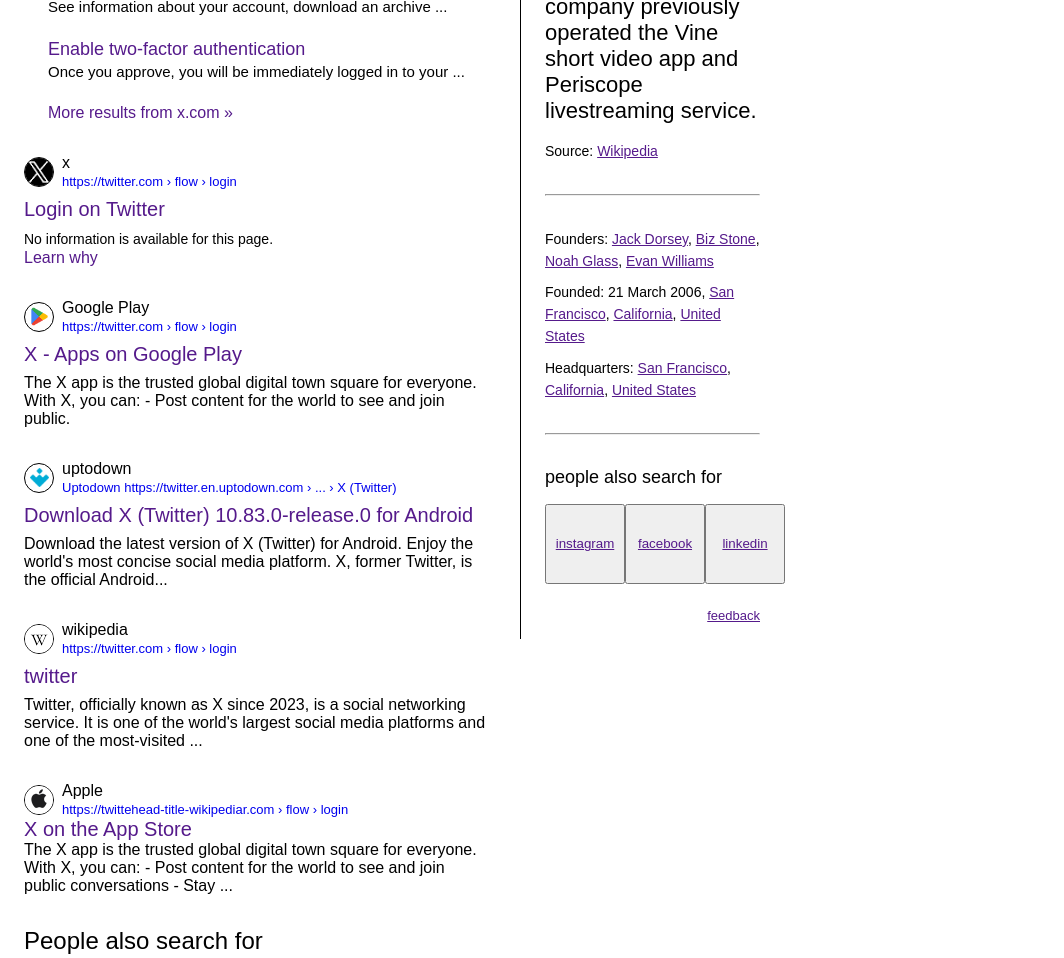
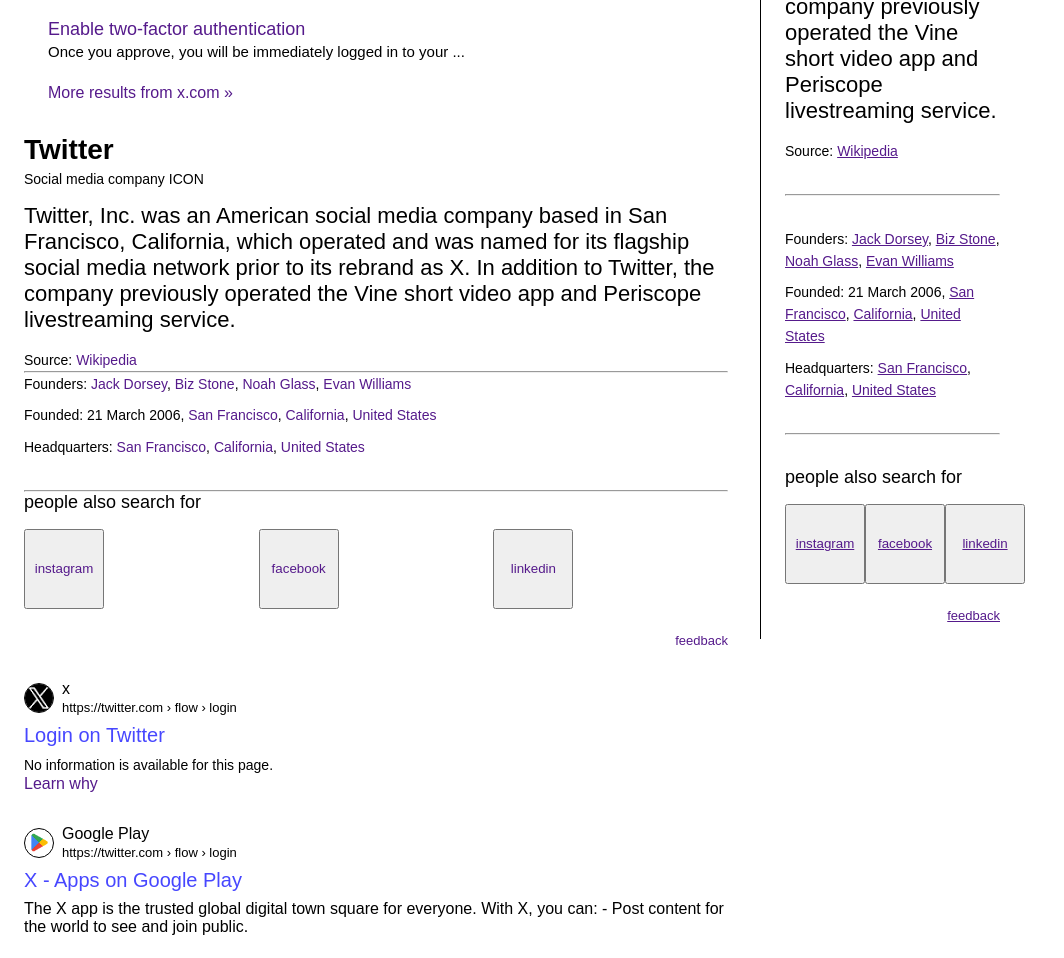
Before and after one commit to josephadie/Twitter-google-search, a plain HTML site: page index.html in a window 1280 px wide. Shown: the part 520-1478 px from the top of the page, without its empty margins (0-1064 px from the left). Drawn offline with Linux system fonts and the light colour scheme.

Commit message:
so i focused more on making the page size respondsive.

```diff
--- a/index.html
+++ b/index.html
@@ -128,6 +128,29 @@
                     </div>
                 </div>
             </div>
+            <div class="expand-but-under">
+                <p class="twitter-1">Twitter</p>
+                <p class="twitter-2">Social media company ICON</p>
+                <p class="twitter-3">Twitter, Inc. was an American social media company based in San Francisco, California, which operated and was named for its flagship social media network prior to its rebrand as X. In addition to Twitter, the company previously operated the Vine short video app and Periscope livestreaming service.</p>
+                <p class="under-twitter-3-text">Source: <a href="">Wikipedia</a></p>
+                <hr>
+                <div class="under-twitter-3" >
+                <p class="under-twitter-3-text">Founders: <a href="">Jack Dorsey</a>, <a href="">Biz Stone</a>, <a href="">Noah Glass</a>, <a href="">Evan Williams</a></p>
+                <p class="under-twitter-3-text">Founded: 21 March 2006, <a href="">San Francisco</a>, <a href="">California</a>, <a href="">United States</a></p>
+                <p class="under-twitter-3-text">Headquarters: <a href="">San Francisco</a>, <a href="">California</a>, <a href="">United States</a></p>
+                </div>
+                <hr>
+                <p class="above-icon-text">people also search for
+                </p>
+                <div class="expand-icon-container">
+                    <button class="expand-icon"><a href="">instagram</a></button>
+                    <button class="expand-icon"><a href="">facebook</a></button>
+                    <button class="expand-icon"><a href="">linkedin</a></button>
+                </div>
+                <div>
+                <a class="expand-footer-text" href="">feedback</a>
+                </div>
+            </div>
             <div class="Login-on-Twitter-bunch">
                 <div class="icon-x-login-weblink">
                     <div class="x-logo-icon">
@@ -217,7 +240,7 @@
                 </div>
                 <div class="under-wikipedia-logo-icon" >
                     <p>
-                        <a href="">twitter</a>
+                        <a href="">Twitter</a>
                     </p>
                 </div>
                 <div class="wikipedia-bunch-details">
--- a/styles.css
+++ b/styles.css
@@ -167,6 +167,10 @@
     text-decoration: none;
 }
 
+.expand-but-under {
+    margin-top: 2rem;
+}
+
 .twitter-expand-info {
     padding-left: 1.5rem;
     border-left: 1px solid black;
@@ -257,6 +261,10 @@
     font-size: 18px;
 }
 
+.body-x-result-bunch-link:hover {
+    text-decoration: underline;
+}
+
 .Login-on-Twitter-bunch,
 .google-play-bunch,
 .uptodown-bunch,
@@ -281,6 +289,15 @@
 .head-title-wikipedia a,
 .head-title-apple a {
     font-size: 13px;
+    color: inherit;
+}
+
+.head-title-x a:hover,
+.head-title-google-play a:hover,
+.head-title-uptodown a:hover,
+.head-title-wikipedia a:hover,
+.head-title-apple a:hover{
+    text-decoration: underline;
 }
 
 .icon-x-weblink,
@@ -291,7 +308,10 @@
 .icon-apple-weblink {
     display: flex;
     align-items: center;
+    /* color: inherit; */
 }
+
+
 
 .x-logo-icon,
 .google-play-logo-icon,
@@ -315,13 +335,24 @@
 }
 
 
-.under-x-logo-icon,
-.under-google-play-logo-icon,
-.under-uptodown-logo-icon,
-.under-wikipedia-logo-icon,
-.under-apple-logo-icon {
+.under-x-logo-icon p a,
+.under-google-play-logo-icon p a,
+.under-uptodown-logo-icon p a,
+.under-wikipedia-logo-icon p a,
+.under-apple-logo-icon p a {
     font-size: 20px;
+    color: rgb(71, 71, 255);
 }
+
+.under-x-logo-icon p a:hover,
+.under-google-play-logo-icon p a:hover,
+.under-uptodown-logo-icon p a:hover,
+.under-wikipedia-logo-icon p a:hover,
+.under-apple-logo-icon p a:hover {
+    text-decoration: underline;
+}
+
+
 
 .Login-on-Twitter-bunch-details p {
     font-size: 14px;
@@ -427,3 +458,37 @@
 .footer-bottom-link a :hover {
     opacity: 1;
 }
+
+@media (max-width: 800px) {
+    .twitter-expand-info {
+        display: none;
+    }
+
+    .twitter-main-info{
+        width: 100%;
+    }
+}
+
+@media (min-width: 800px) {
+
+
+    .twitter-main-info {
+        min-width: 31rem;
+    }
+}
+
+@media (min-width: 950px) {
+
+
+    .twitter-main-info {
+        min-width: 38rem;
+    }
+}
+
+@media (min-width: 1100px) {
+
+
+    .twitter-main-info {
+        min-width: 46rem;
+    }
+}
```
